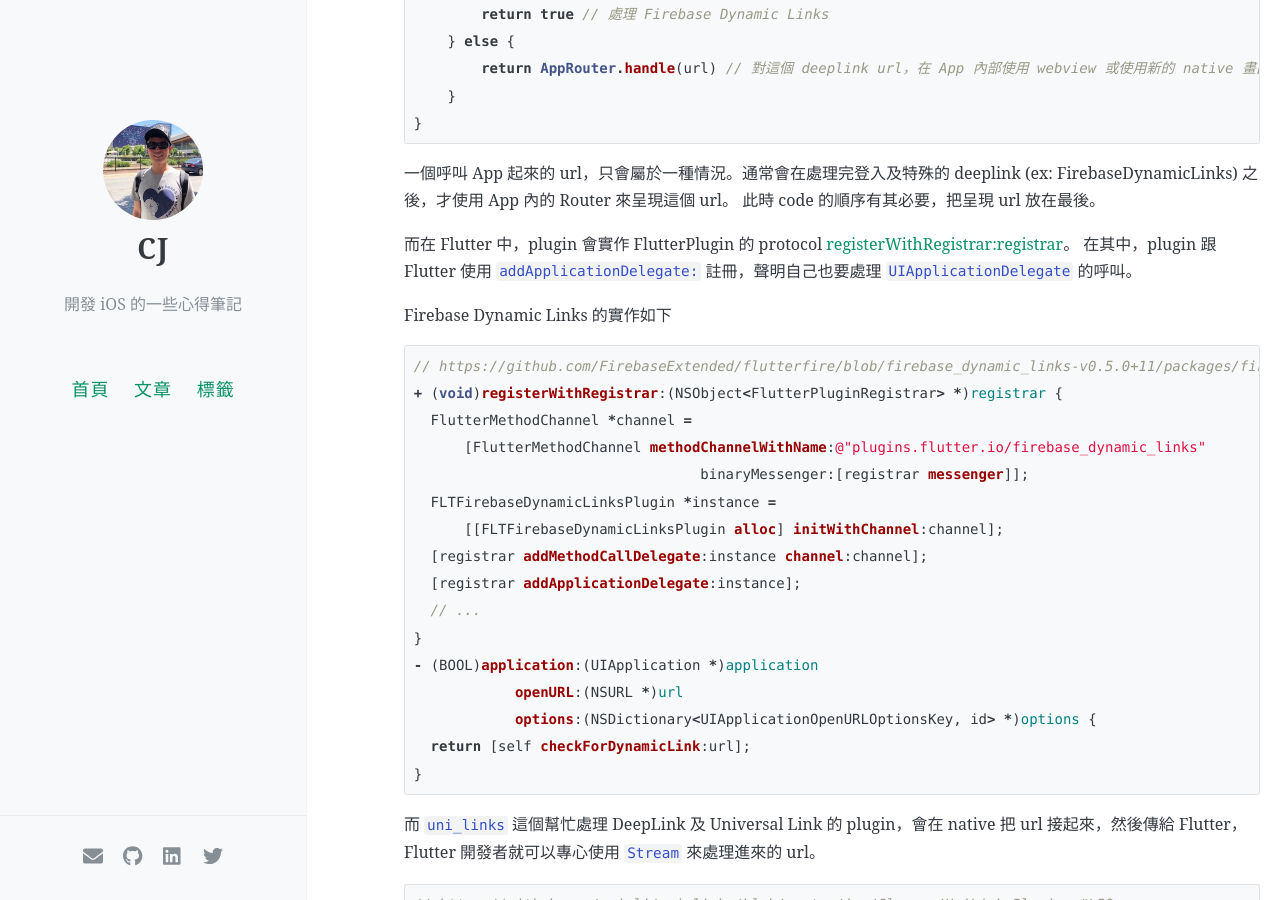
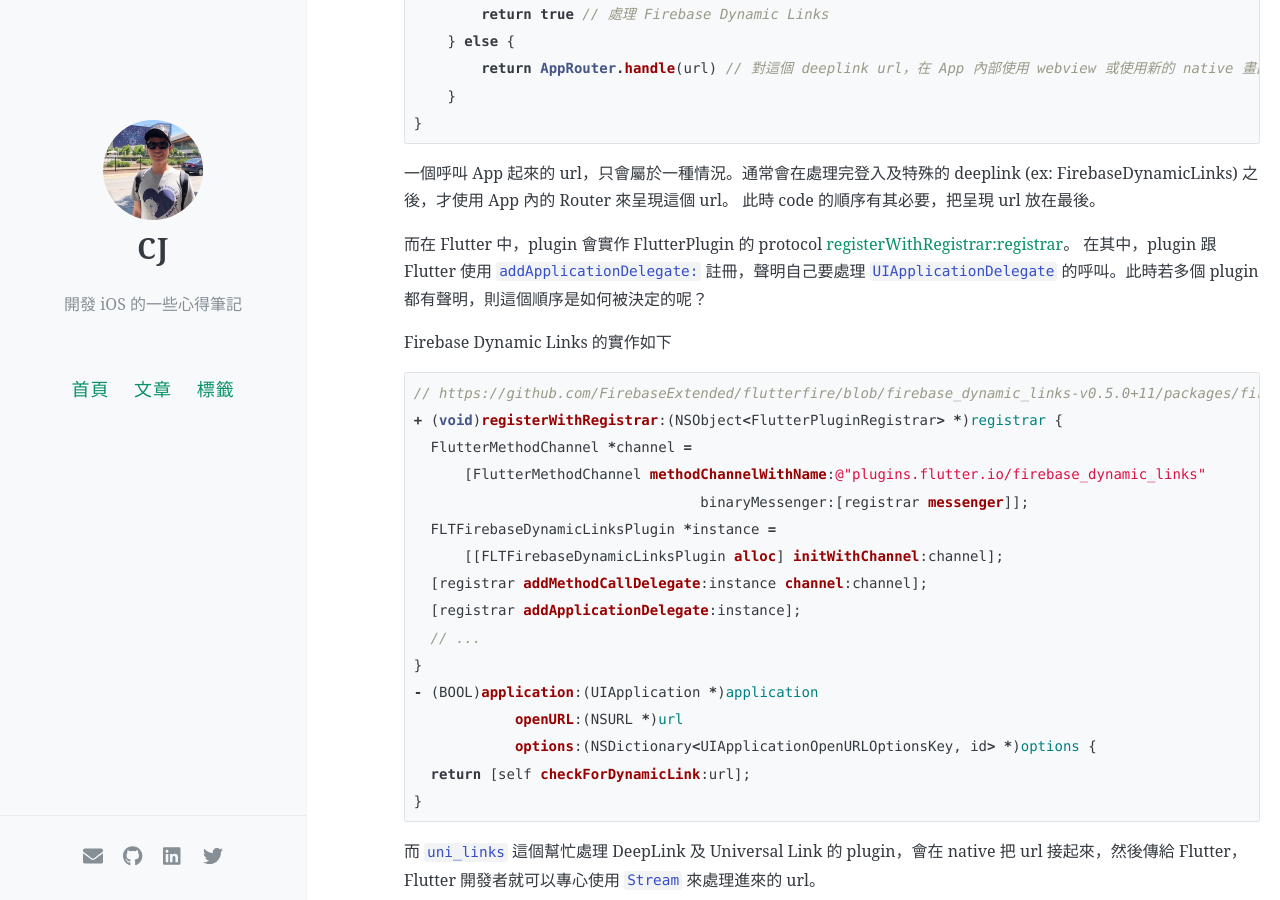
Before and after one commit to eJamesLin/cj.github.io, a Jekyll site: the page built from _posts/2020-09-02-flutter-plugins-ordering.md, in a window 1280 px wide and 900 px high, scrolled down 650 px. Built offline with Jekyll 4.4.1, drawn with Linux system fonts in a browser that asks for light colours; nearby versions of some CDN libraries; comment, search, counter and statistics services are not loaded.

Commit message:
Update article

```diff
--- a/_posts/2020-09-02-flutter-plugins-ordering.md
+++ b/_posts/2020-09-02-flutter-plugins-ordering.md
@@ -33,8 +33,11 @@
 一個呼叫 App 起來的 url，只會屬於一種情況。通常會在處理完登入及特殊的 deeplink (ex: FirebaseDynamicLinks) 之後，才使用 App 內的 Router 來呈現這個 url。
 此時 code 的順序有其必要，把呈現 url 放在最後。
 
+
 而在 Flutter 中，plugin 會實作 FlutterPlugin 的 protocol [registerWithRegistrar:registrar](https://github.com/flutter/flutter/blob/856a90e67c9284124d44d2be6c785bacd3a1c772/packages/flutter_tools/templates/plugin/ios-swift.tmpl/Classes/pluginClass.m.tmpl)。
-在其中，plugin 跟 Flutter 使用 `addApplicationDelegate:` 註冊，聲明自己也要處理 `UIApplicationDelegate` 的呼叫。
+在其中，plugin 跟 Flutter 使用 `addApplicationDelegate:` 註冊，聲明自己要處理 `UIApplicationDelegate` 的呼叫。此時若多個 plugin 都有聲明，則這個順序是如何被決定的呢？
+
+<!--more-->
 
 Firebase Dynamic Links 的實作如下
 
@@ -82,8 +85,6 @@
 此時，同時有多個 plugin 跟 flutter 註冊要處理 UIApplicationDelegate，此時就會發生執行順序上的問題。很有可能 Firebase Dynamic Links 會無法被呼叫到，被其他 plugin 先攔截走，而沒有成功解析 Dynamic Links。又或許是登入的 url 被攔截走，而造成無法登入的問題。
 實際跑了幾次後發現，這個執行順序是不固定的。
 那要如何能保證 `Login` 以及 `Firebase Dynamic Links` 的執行順序在 `uni_links` 之前呢？
-
-<!--more-->
 
 ### Dive into Flutter Source Code
 在 Flutter 的 Objective-C++ code 中，對於處理 incoming link 的 `applicationURL:openURL:options` 處理如下：
```
